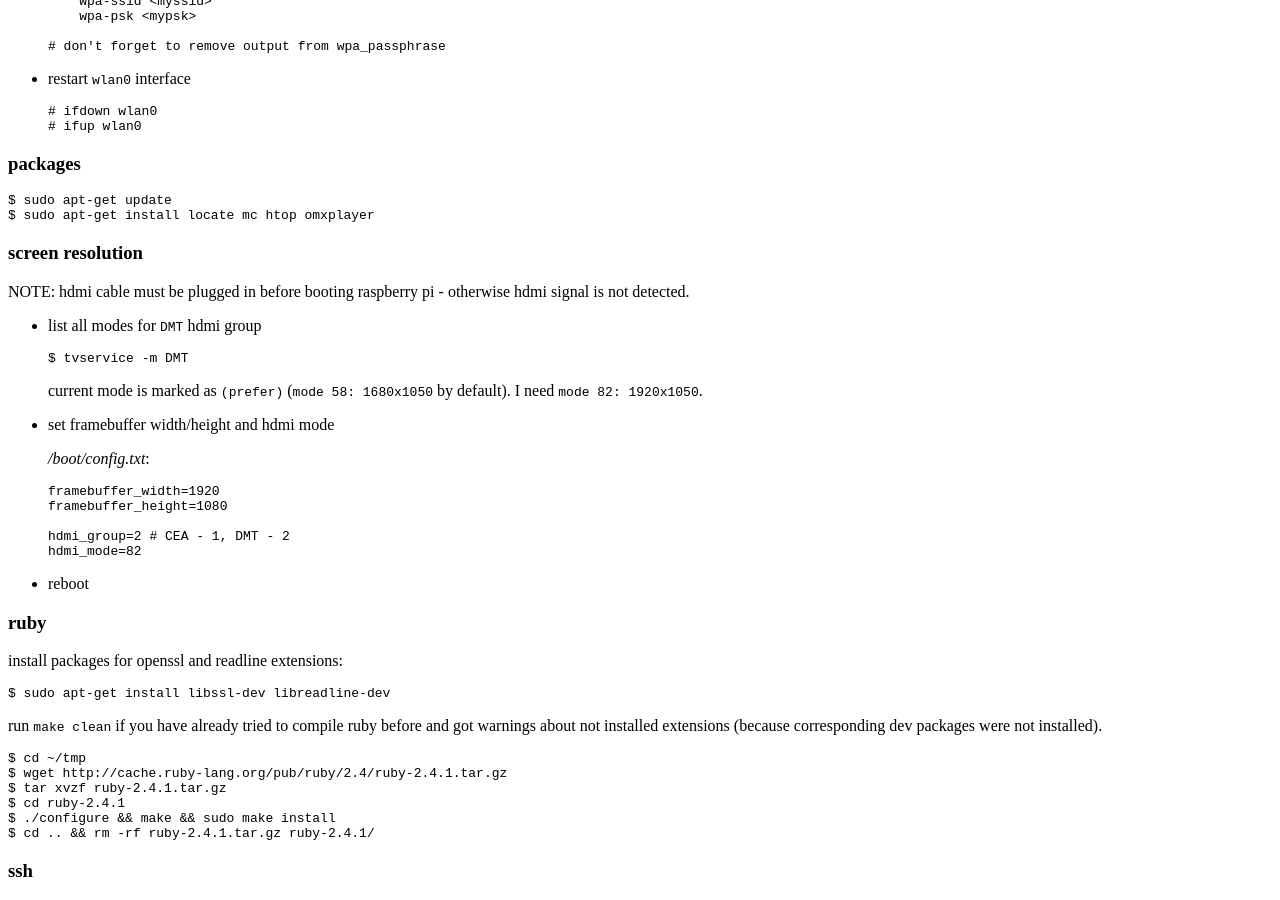
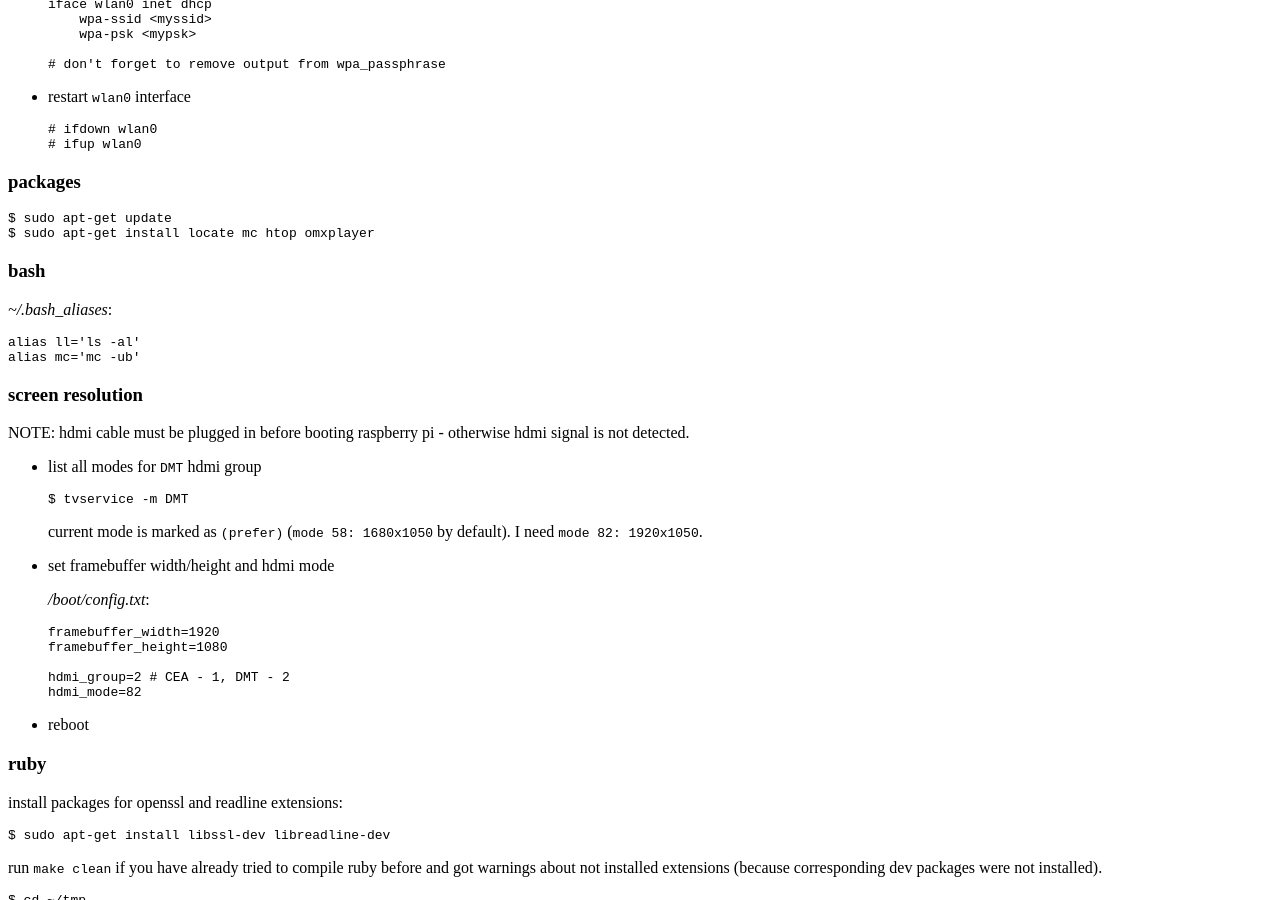
Before and after one commit to tap349/tap349.github.io, a Jekyll site: the page built from _posts/2017-04-15-raspberry-pi.md, in a window 1280 px wide and 900 px high, scrolled down 2966 px. Built offline with Jekyll 4.4.1, drawn with Linux system fonts in a browser that asks for light colours.

Commit message:
update 2017-04-22_23:30:45

````diff
--- a/_posts/2017-04-15-raspberry-pi.md
+++ b/_posts/2017-04-15-raspberry-pi.md
@@ -194,6 +194,15 @@
 $ sudo apt-get install locate mc htop omxplayer
 ```
 
+### bash
+
+_~/.bash_aliases_:
+
+```sh
+alias ll='ls -al'
+alias mc='mc -ub'
+```
+
 ### screen resolution
 
 NOTE: hdmi cable must be plugged in before booting raspberry pi -
````
